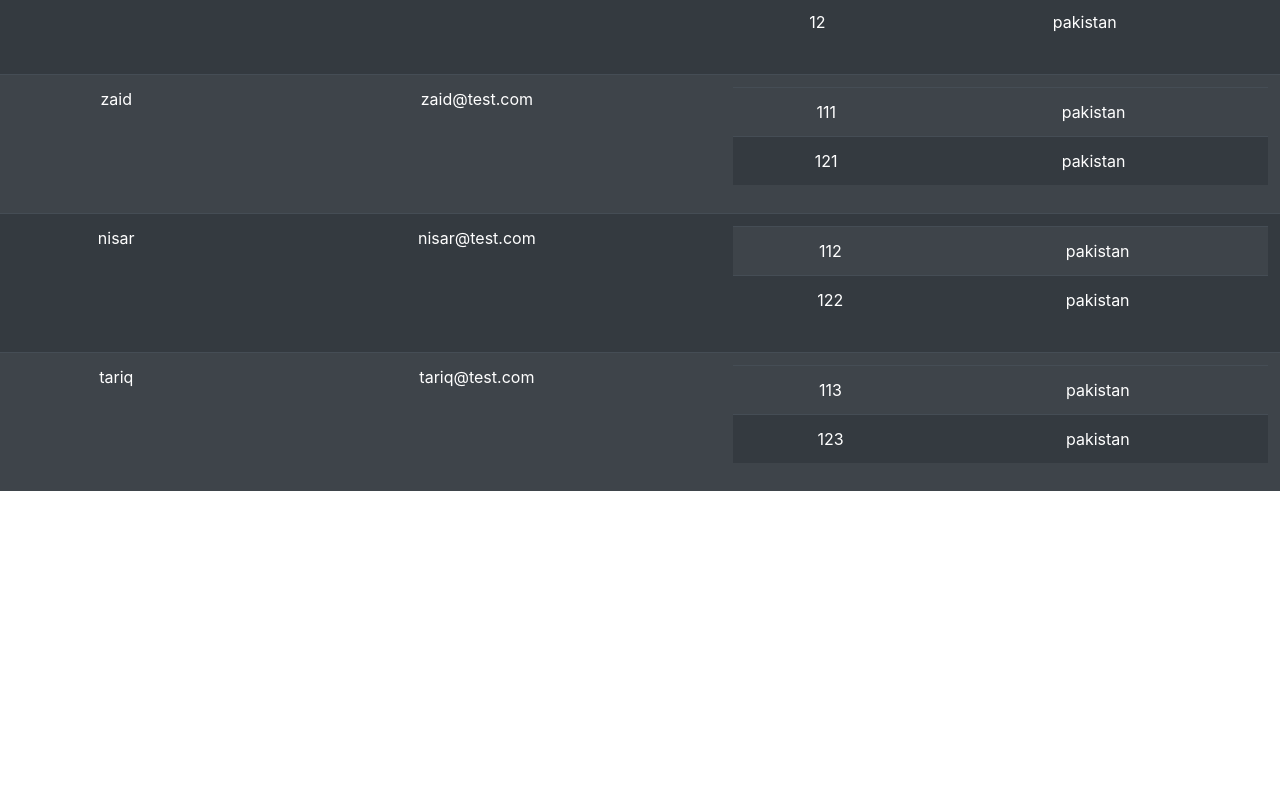
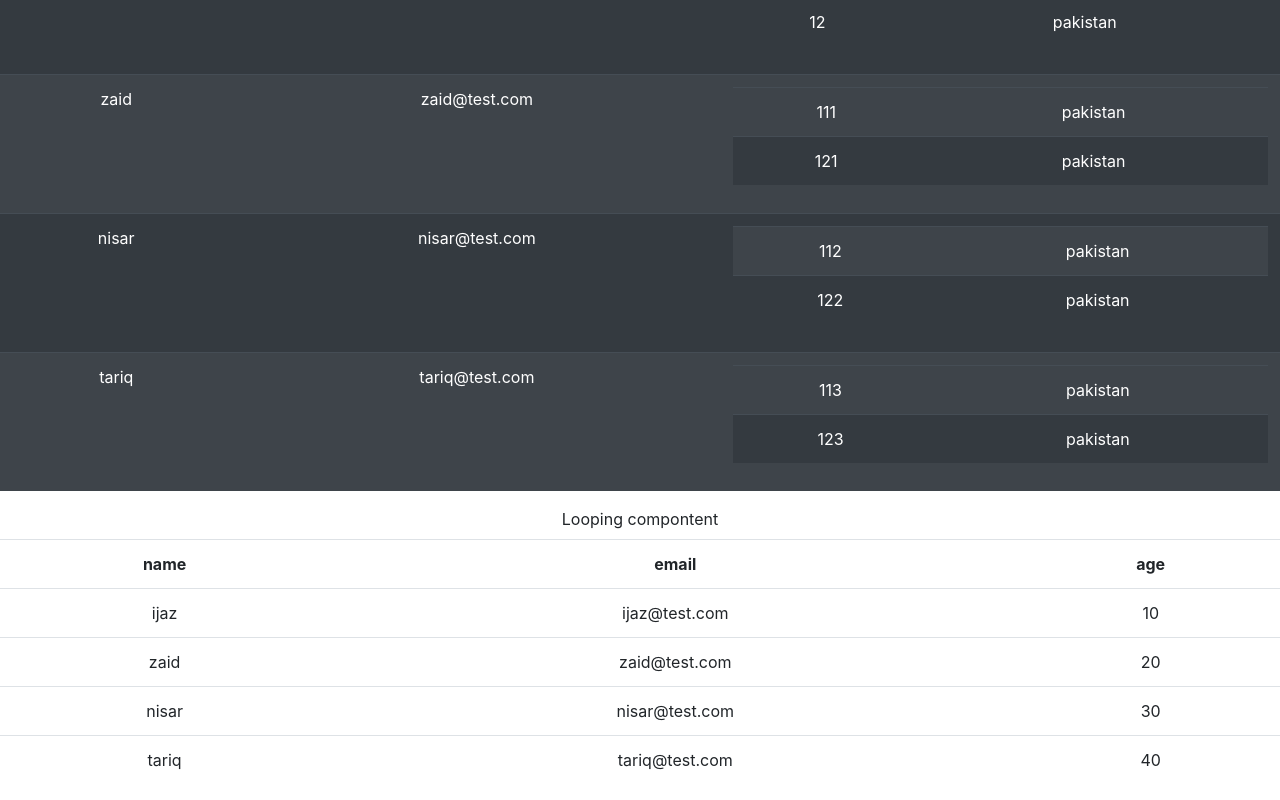
Before and after one commit to bacha-11/Learn-Reactjs, a React (Create React App) app: page / in a window 1280 px wide. Shown: the part 2418-3218 px from the top of the page. Before the commit the page ends 2925 px from the top, so only its background shows below. Built offline with nearby package versions, Linux system fonts and the light colour scheme.

Commit message:
reuse component in react js

```diff
--- a/src/ArrayObject.js
+++ b/src/ArrayObject.js
@@ -1,4 +1,5 @@
 import {Table} from 'react-bootstrap';
+import Students from './Students';
 
 
 function ArrayObject(){
@@ -89,6 +90,26 @@ function ArrayObject(){
             }
                 </tbody>
             </Table>
+
+
+
+            <label>Looping compontent</label>
+            <Table>
+
+            <tbody>
+                <tr>
+                    <th>name</th>
+                    <th>email</th>
+                    <th>age</th>
+                </tr>
+
+            {
+                students.map((item, i)=>
+                    <Students data={item} key={i}/>
+                )
+            }
+            </tbody>
+            </Table>
         </div>
     )
 }
--- /dev/null
+++ b/src/Students.js
@@ -0,0 +1,17 @@
+import {Table} from 'react-bootstrap';
+
+function Students(props){
+
+    return(
+
+                <tr>
+                    <td>{props.data.name}</td>
+                    <td>{props.data.email}</td>
+                    <td>{props.data.age}</td>
+                </tr>
+
+    )
+}
+
+
+export default Students;
```
